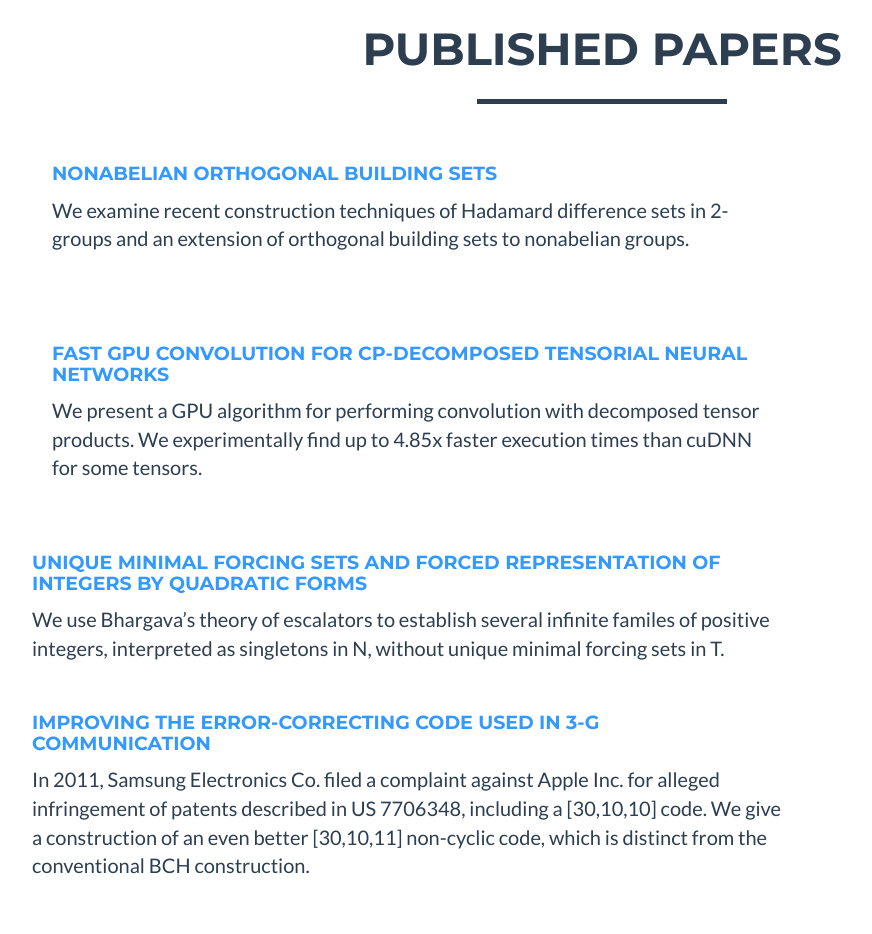
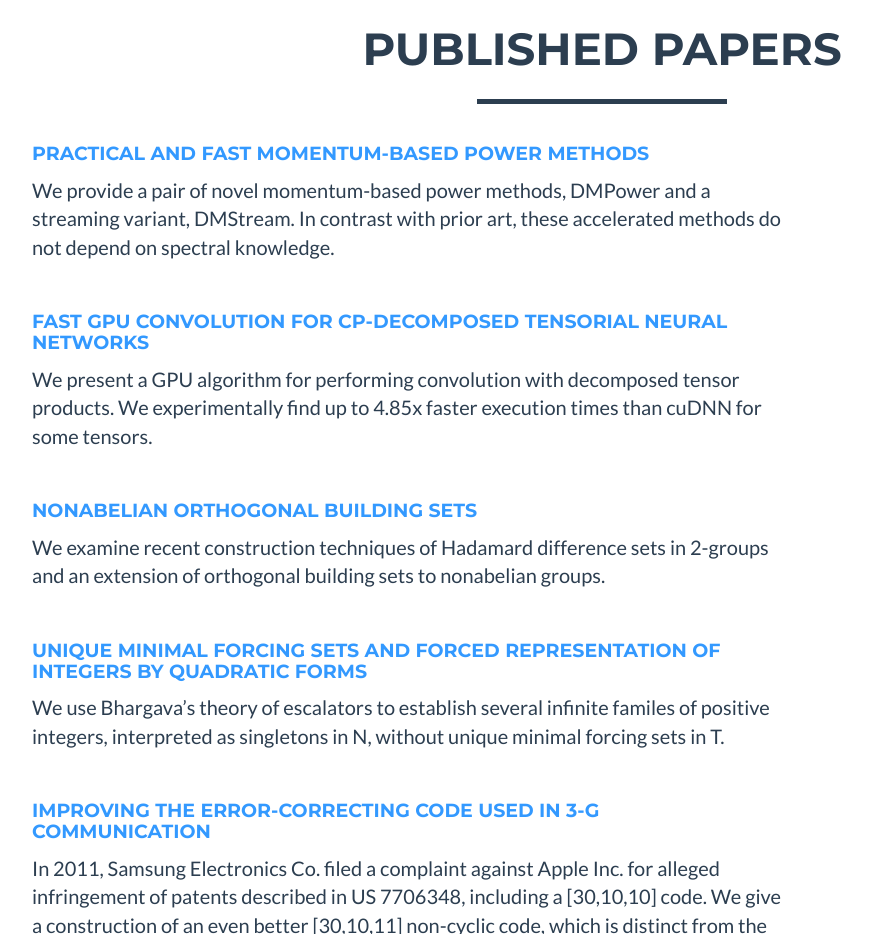
Before and after one commit to twr7bm/twr7bm.github.io, a plain HTML site: page index.html in a window 1280 px wide. Shown: the part 1240-2174 px from the top of the page, without its empty margins (53-925 px from the left). Drawn offline with nearby package versions, Linux system fonts and the light colour scheme.

Commit message:
Update index.html

```diff
--- a/index.html
+++ b/index.html
@@ -114,24 +114,26 @@
             </div>
 
             <div class="row">
+                <div class="col-sm-8 portfolio-item">
+				<h4><a href="https://proceedings.mlr.press/v145/rabbani22a.html">Practical and Fast Momentum-Based Power Methods</a></h4>
+                            <p>We provide a pair of novel momentum-based power methods, DMPower and a streaming variant, DMStream. In contrast with prior art, these accelerated methods do not depend on spectral knowledge.</p>
+                </div>
+            </div>
 
+
+            <div class="row">
                 <div class="col-sm-8 portfolio-item">
-                        <div class="modal-body">
-				<h4><a href="docs/nonabelian.pdf">Nonabelian Orthogonal Building Sets</a></h4>
-                            <p>We examine recent construction techniques of Hadamard difference sets in 2-groups and an extension of orthogonal building sets to nonabelian groups. </p>
-                        </div>
+				<h4><a href="https://link.springer.com/chapter/10.1007/978-3-030-55180-3_35">Fast GPU Convolution for CP-Decomposed Tensorial Neural Networks</a></h4>
+                            <p>We present a GPU algorithm for performing convolution with decomposed tensor products. We experimentally find up to 4.85x faster execution times than cuDNN for some tensors. </p>
                 </div>
 
             </div>
 
             <div class="row">
                 <div class="col-sm-8 portfolio-item">
-                        <div class="modal-body">
-				<h4><a href="docs/FastGPU.pdf">Fast GPU Convolution for CP-Decomposed Tensorial Neural Networks</a></h4>
-                            <p>We present a GPU algorithm for performing convolution with decomposed tensor products. We experimentally find up to 4.85x faster execution times than cuDNN for some tensors. </p>
-                        </div>
+				<h4><a href="https://www.degruyter.com/document/doi/10.1515/9783110621730-011/html">Nonabelian Orthogonal Building Sets</a></h4>
+                            <p>We examine recent construction techniques of Hadamard difference sets in 2-groups and an extension of orthogonal building sets to nonabelian groups. </p>
                 </div>
-
             </div>
 
 
```
